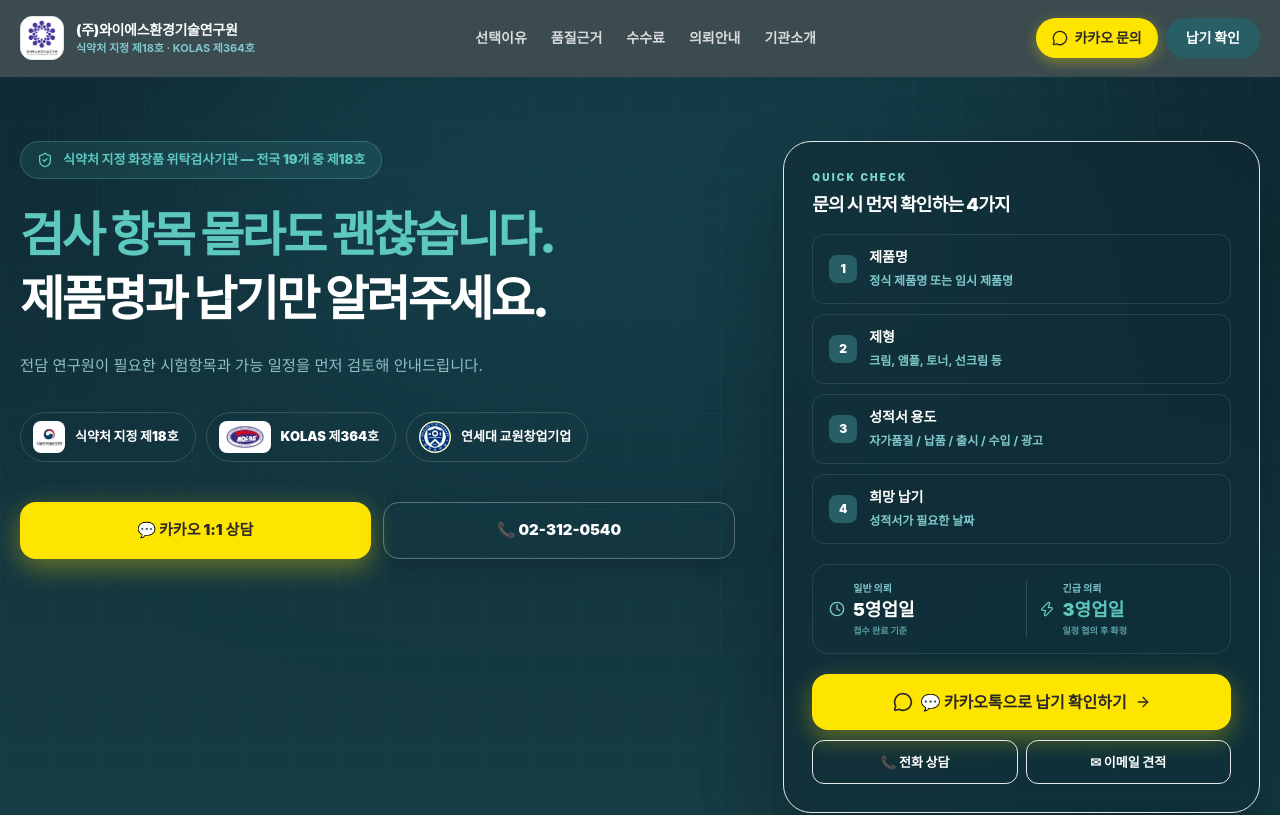
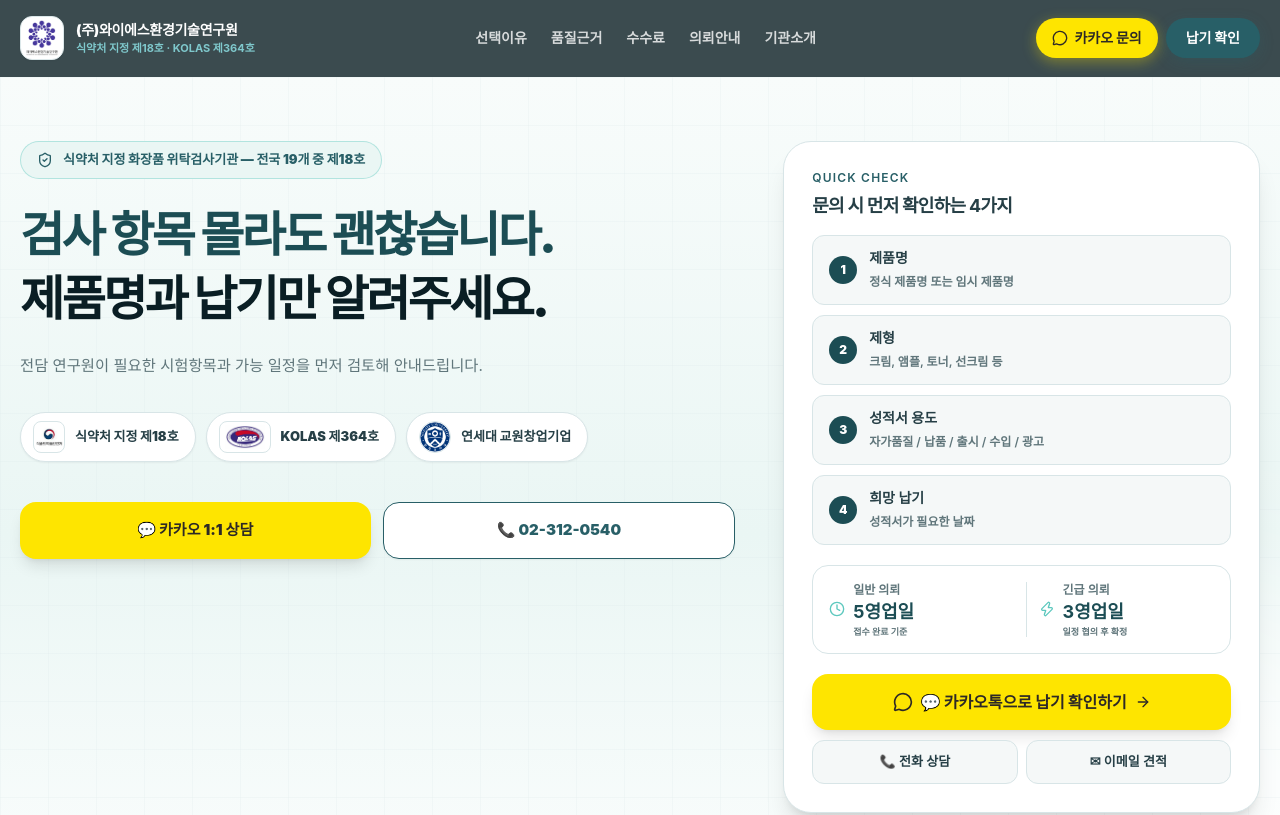
Before and after one commit to YSIET/ysiet-cosmetics-testing, a React (Vite) app: page / in a window 1280 px wide. Shown: the top 815 px of the page. Built offline with nearby package versions, Linux system fonts and the light colour scheme; a web font is replaced by a local one.

Commit message:
polish(6): convert hero to light mode for lower entry barrier
Co-authored-by: Cursor <cursoragent@cursor.com>

```diff
--- a/src/App.jsx
+++ b/src/App.jsx
@@ -299,61 +299,66 @@ function Footer() {
 
 function HomeHeroNew() {
   return (
-    <section className="relative overflow-hidden bg-gradient-to-b from-[#0F2A33] via-[#13353F] to-[#1A4047]">
+    <section className="relative overflow-hidden bg-gradient-to-b from-[#F8FCFB] via-[#EAF6F4] to-[#FFFFFF]">
       <div className="pointer-events-none absolute inset-0 overflow-hidden">
-        <div className="absolute left-1/2 top-0 h-[500px] w-[900px] -translate-x-1/2 -translate-y-1/3 rounded-full bg-[#1A4E5A] opacity-50 blur-[130px]" />
-        <div className="absolute -right-32 bottom-0 h-[400px] w-[500px] rounded-full bg-[#0E3A42] opacity-60 blur-[100px]" />
-        <div className="absolute inset-0 opacity-[0.03]"
-          style={{ backgroundImage:"linear-gradient(#5DC8BE 1px,transparent 1px),linear-gradient(90deg,#5DC8BE 1px,transparent 1px)",backgroundSize:"48px 48px"}} />
+        <div className="absolute left-1/2 top-0 h-[500px] w-[900px] -translate-x-1/2 -translate-y-1/3 rounded-full bg-[#5DC8BE]/14 blur-[130px]" />
+        <div className="absolute -right-32 bottom-0 h-[400px] w-[500px] rounded-full bg-white/70 blur-[100px]" />
+        <div className="absolute inset-0 opacity-[0.38]"
+          style={{
+            backgroundImage:
+              "linear-gradient(rgba(216,229,231,0.55) 1px,transparent 1px),linear-gradient(90deg,rgba(216,229,231,0.55) 1px,transparent 1px)",
+            backgroundSize: "48px 48px",
+          }}
+        />
       </div>
       <div className="relative mx-auto max-w-7xl px-5 pb-14 pt-14 lg:pb-18 lg:pt-16">
         <div className="grid gap-10 lg:grid-cols-[3fr_2fr] lg:items-start lg:gap-12">
           <div>
-            <div className="mb-7 inline-flex items-center gap-2.5 rounded-full border border-[#5DC8BE]/30 bg-[#5DC8BE]/10 px-4 py-2">
-              <ShieldCheck className="h-4 w-4 text-[#5DC8BE]" />
-              <span className="text-[13px] font-black text-[#5DC8BE]">
+            <div className="mb-7 inline-flex items-center gap-2.5 rounded-full border border-[#5DC8BE]/40 bg-[#EAF6F4] px-4 py-2">
+              <ShieldCheck className="h-4 w-4 text-[#285F67]" />
+              <span className="text-[13px] font-black text-[#285F67]">
                 식약처 지정 화장품 위탁검사기관 — 전국 19개 중 제18호
               </span>
             </div>
             <h1 className="max-w-[560px] text-[clamp(1.95rem,3.8vw,3rem)] font-black leading-[1.18] tracking-[-0.055em]">
-              <span className="block text-[#5DC8BE]" style={{ wordBreak: "keep-all" }}>검사 항목 몰라도 괜찮습니다.</span>
-              <span className="mt-2 block text-white" style={{ wordBreak: "keep-all" }}>제품명과 납기만 알려주세요.</span>
+              <span className="block text-[#1C4D54]" style={{ wordBreak: "keep-all" }}>검사 항목 몰라도 괜찮습니다.</span>
+              <span className="mt-2 block text-[#0A1E24]" style={{ wordBreak: "keep-all" }}>제품명과 납기만 알려주세요.</span>
             </h1>
-            <p className="mt-6 max-w-lg text-[clamp(0.95rem,1.2vw,1.06rem)] leading-[1.85] text-[#8BBFC4]">
+            <p className="mt-6 max-w-lg text-[clamp(0.95rem,1.2vw,1.06rem)] leading-[1.85] text-[#60767B]">
               전담 연구원이 필요한 시험항목과 가능 일정을 먼저 검토해 안내드립니다.
             </p>
             <div className="mt-8 flex flex-wrap gap-2.5">
-              <span className="inline-flex items-center gap-2.5 rounded-full border border-white/15 bg-white/8 px-3 py-2 pr-4 backdrop-blur-sm">
-                <span className="flex h-8 w-8 shrink-0 items-center justify-center rounded-lg border border-white/25 bg-white">
+              <span className="inline-flex items-center gap-2.5 rounded-full border border-[#D8E5E7] bg-white px-3 py-2 pr-4 shadow-sm transition hover:shadow-md">
+                <span className="flex h-8 w-8 shrink-0 items-center justify-center rounded-lg border border-[#D8E5E7] bg-white">
                   <img src={MFDS_LOGO} alt="" className="h-7 w-7 object-contain" /></span>
-                <span className="text-[12px] font-black text-white sm:text-[13px]">식약처 지정 제18호</span>
+                <span className="text-[12px] font-black text-[#263F46] sm:text-[13px]">식약처 지정 제18호</span>
               </span>
-              <span className="inline-flex items-center gap-2.5 rounded-full border border-white/15 bg-white/8 px-3 py-2 pr-4 backdrop-blur-sm">
-                <span className="flex h-8 w-[52px] shrink-0 items-center justify-center rounded-lg border border-white/25 bg-white">
+              <span className="inline-flex items-center gap-2.5 rounded-full border border-[#D8E5E7] bg-white px-3 py-2 pr-4 shadow-sm transition hover:shadow-md">
+                <span className="flex h-8 w-[52px] shrink-0 items-center justify-center rounded-lg border border-[#D8E5E7] bg-white">
                   <img src={KOLAS_LOGO} alt="" className="h-6 w-[44px] object-contain" /></span>
-                <span className="text-[12px] font-black text-white sm:text-[13px]">KOLAS 제364호</span>
+                <span className="text-[12px] font-black text-[#263F46] sm:text-[13px]">KOLAS 제364호</span>
               </span>
-              <span className="inline-flex items-center gap-2.5 rounded-full border border-white/15 bg-white/8 px-3 py-2 pr-4 backdrop-blur-sm">
-                <span className="flex h-8 w-8 shrink-0 items-center justify-center overflow-hidden rounded-full border border-[#FEE500]/35 bg-white">
+              <span className="inline-flex items-center gap-2.5 rounded-full border border-[#D8E5E7] bg-white px-3 py-2 pr-4 shadow-sm transition hover:shadow-md">
+                <span className="flex h-8 w-8 shrink-0 items-center justify-center overflow-hidden rounded-full border border-[#D8E5E7] bg-white">
                   <img src={YONSEI_LOGO} alt="" className="h-full w-full object-cover" /></span>
-                <span className="text-[12px] font-black text-white sm:text-[13px]">연세대 교원창업기업</span>
+                <span className="text-[12px] font-black text-[#263F46] sm:text-[13px]">연세대 교원창업기업</span>
               </span>
             </div>
             <div className="mt-10 flex flex-col gap-3 sm:flex-row sm:flex-wrap">
               <a href={KAKAO_URL} target="_blank" rel="noreferrer"
-                className="inline-flex flex-1 min-w-[200px] items-center justify-center gap-2 rounded-2xl bg-[#FEE500] px-6 py-4 text-[15px] font-black text-[#2D2926] shadow-[0_8px_28px_rgba(254,229,0,0.38)] transition hover:bg-[#F6D600]">
+                className="inline-flex flex-1 min-w-[200px] items-center justify-center gap-2 rounded-2xl bg-[#FEE500] px-6 py-4 text-[15px] font-black text-[#2D2926] shadow-lg transition hover:bg-[#F6D600]">
                 💬 카카오 1:1 상담
               </a>
               <a href="tel:02-312-0540"
-                className="inline-flex flex-1 min-w-[200px] items-center justify-center gap-2 rounded-2xl border border-white/30 bg-transparent px-6 py-4 text-[15px] font-black text-white shadow-[0_8px_24px_rgba(0,0,0,0.2)] transition hover:bg-white/10">
+                className="inline-flex flex-1 min-w-[200px] items-center justify-center gap-2 rounded-2xl border border-[#285F67] bg-white px-6 py-4 text-[15px] font-black text-[#285F67] shadow-sm transition hover:border-[#1C4D54] hover:bg-[#EAF6F4] hover:text-[#1C4D54]">
                 📞 02-312-0540
               </a>
             </div>
           </div>
 
-          <div className="rounded-[28px] border border-white/12 bg-[#0F2630]/45 p-7 shadow-[0_40px_80px_rgba(0,0,0,0.32)] backdrop-blur-md lg:sticky lg:top-28">
-            <p className="mb-2 text-[10px] font-black uppercase tracking-[0.22em] text-[#7FD4CC]">Quick Check</p>
-            <h2 className="text-lg font-black leading-snug tracking-[-0.04em] text-white">문의 시 먼저 확인하는 4가지</h2>
+          <div className="rounded-[28px] border border-[#D8E5E7] bg-white p-7 shadow-xl lg:sticky lg:top-28">
+            <p className="mb-2 text-xs font-semibold uppercase tracking-widest text-[#285F67]">Quick Check</p>
+            <h2 className="text-lg font-bold leading-snug tracking-[-0.04em] text-[#263F46]">문의 시 먼저 확인하는 4가지</h2>
             <div className="mt-4 space-y-2.5">
               {[
                 ["제품명", "정식 제품명 또는 임시 제품명"],
@@ -362,45 +367,45 @@ function HomeHeroNew() {
                 ["희망 납기", "성적서가 필요한 날짜"],
               ].map(([title, desc], i) => (
                 <div key={title}
-                  className="flex items-center gap-3 rounded-xl border border-white/10 bg-white/8 px-4 py-3">
-                  <span className="flex h-7 w-7 shrink-0 items-center justify-center rounded-lg bg-[#285F67] text-xs font-black text-white">{i + 1}</span>
+                  className="flex items-center gap-3 rounded-xl border border-[#D8E5E7] bg-[#F5F8F8] px-4 py-3">
+                  <span className="flex h-7 w-7 shrink-0 items-center justify-center rounded-full bg-[#1C4D54] text-xs font-black text-white">{i + 1}</span>
                   <div className="min-w-0">
-                    <span className="block text-sm font-black text-white">{title}</span>
-                    <span className="block text-xs font-bold text-[#7FC8CC] sm:inline sm:font-bold">{desc}</span>
+                    <span className="block text-sm font-semibold text-[#263F46]">{title}</span>
+                    <span className="block text-xs font-semibold leading-relaxed text-[#60767B] sm:inline sm:font-semibold">{desc}</span>
                   </div>
                 </div>
               ))}
             </div>
-            <div className="mt-5 grid grid-cols-2 gap-2 rounded-2xl border border-white/10 bg-white/8 p-4">
+            <div className="mt-5 grid grid-cols-2 gap-2 rounded-2xl border border-[#D8E5E7] bg-white p-4">
               <div className="flex items-center gap-2">
-                <Clock className="h-4 w-4 shrink-0 text-[#7FC8CC]" />
+                <Clock className="h-4 w-4 shrink-0 text-[#5DC8BE]" />
                 <div>
-                  <p className="text-[10px] font-black text-[#7FC8CC]">일반 의뢰</p>
-                  <p className="text-lg font-black text-white">5영업일</p>
-                  <p className="text-[9px] font-bold text-[#5A9EA4]">접수 완료 기준</p>
-                </div>
-              </div>
-              <div className="flex items-center gap-2 border-l border-white/15 pl-3">
+                  <p className="text-xs font-semibold text-[#60767B]">일반 의뢰</p>
+                  <p className="text-lg font-bold text-[#1C4D54]">5영업일</p>
+                  <p className="text-[9px] font-semibold leading-tight text-[#60767B]">접수 완료 기준</p>
+                </div>
+              </div>
+              <div className="flex items-center gap-2 border-l border-[#D8E5E7] pl-3">
                 <Zap className="h-4 w-4 shrink-0 text-[#5DC8BE]" />
                 <div>
-                  <p className="text-[10px] font-black text-[#7FC8CC]">긴급 의뢰</p>
-                  <p className="text-lg font-black text-[#5DC8BE]">3영업일</p>
-                  <p className="text-[9px] font-bold text-[#5A9EA4]">일정 협의 후 확정</p>
+                  <p className="text-xs font-semibold text-[#60767B]">긴급 의뢰</p>
+                  <p className="text-lg font-bold text-[#1C4D54]">3영업일</p>
+                  <p className="text-[9px] font-semibold leading-tight text-[#60767B]">일정 협의 후 확정</p>
                 </div>
               </div>
             </div>
             <div className="mt-5 space-y-2.5">
               <a href={KAKAO_URL} target="_blank" rel="noreferrer"
-                className="flex h-14 w-full items-center justify-center gap-2 rounded-2xl bg-[#FEE500] font-black text-[#2D2926] shadow-[0_8px_24px_rgba(254,229,0,0.35)] transition hover:bg-[#F6D600]">
+                className="flex h-14 w-full items-center justify-center gap-2 rounded-2xl bg-[#FEE500] font-black text-[#2D2926] shadow-lg transition hover:bg-[#F6D600]">
                 <MessageCircle className="h-5 w-5" />💬 카카오톡으로 납기 확인하기 <ArrowRight className="h-4 w-4 shrink-0" />
               </a>
               <div className="grid grid-cols-2 gap-2">
                 <a href="tel:02-312-0540"
-                  className="flex h-11 items-center justify-center gap-1 rounded-xl border border-white/22 bg-white/12 text-[13px] font-black text-white transition hover:bg-white/18">
+                  className="flex h-11 items-center justify-center gap-1 rounded-xl border border-[#D8E5E7] bg-[#F5F8F8] text-[13px] font-semibold text-[#263F46] transition hover:bg-[#EAF6F4] hover:text-[#1C4D54]">
                   📞 전화 상담
                 </a>
                 <a href="mailto:testing@ysiet.com"
-                  className="flex h-11 items-center justify-center gap-1 rounded-xl border border-white/22 bg-white/12 text-[13px] font-black text-white transition hover:bg-white/18">
+                  className="flex h-11 items-center justify-center gap-1 rounded-xl border border-[#D8E5E7] bg-[#F5F8F8] text-[13px] font-semibold text-[#263F46] transition hover:bg-[#EAF6F4] hover:text-[#1C4D54]">
                   ✉ 이메일 견적
                 </a>
               </div>
@@ -408,8 +413,8 @@ function HomeHeroNew() {
           </div>
         </div>
         <div className="mt-14 flex justify-center pb-6">
-          <a href="#home-usp" className="group inline-flex flex-col items-center gap-1 text-[13px] font-bold text-[#7FC8CC] transition hover:text-[#5DC8BE]">
-            <span className="animate-bounce text-xl leading-none text-[#5DC8BE]">↓</span>
+          <a href="#home-usp" className="group inline-flex flex-col items-center gap-1 text-[13px] font-bold text-[#60767B] transition hover:text-[#285F67]">
+            <span className="animate-bounce text-xl leading-none text-[#60767B]">↓</span>
             <span>왜 와이에스인가</span>
           </a>
         </div>
```
